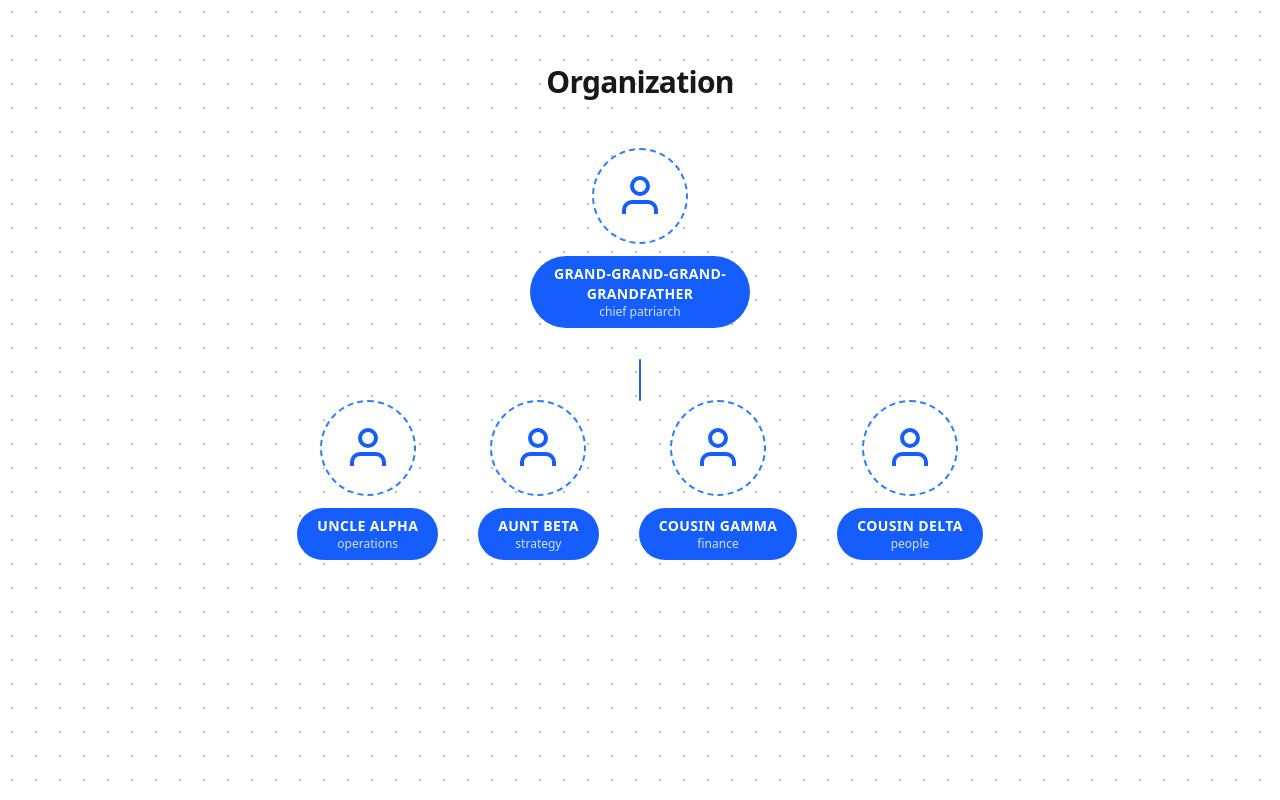
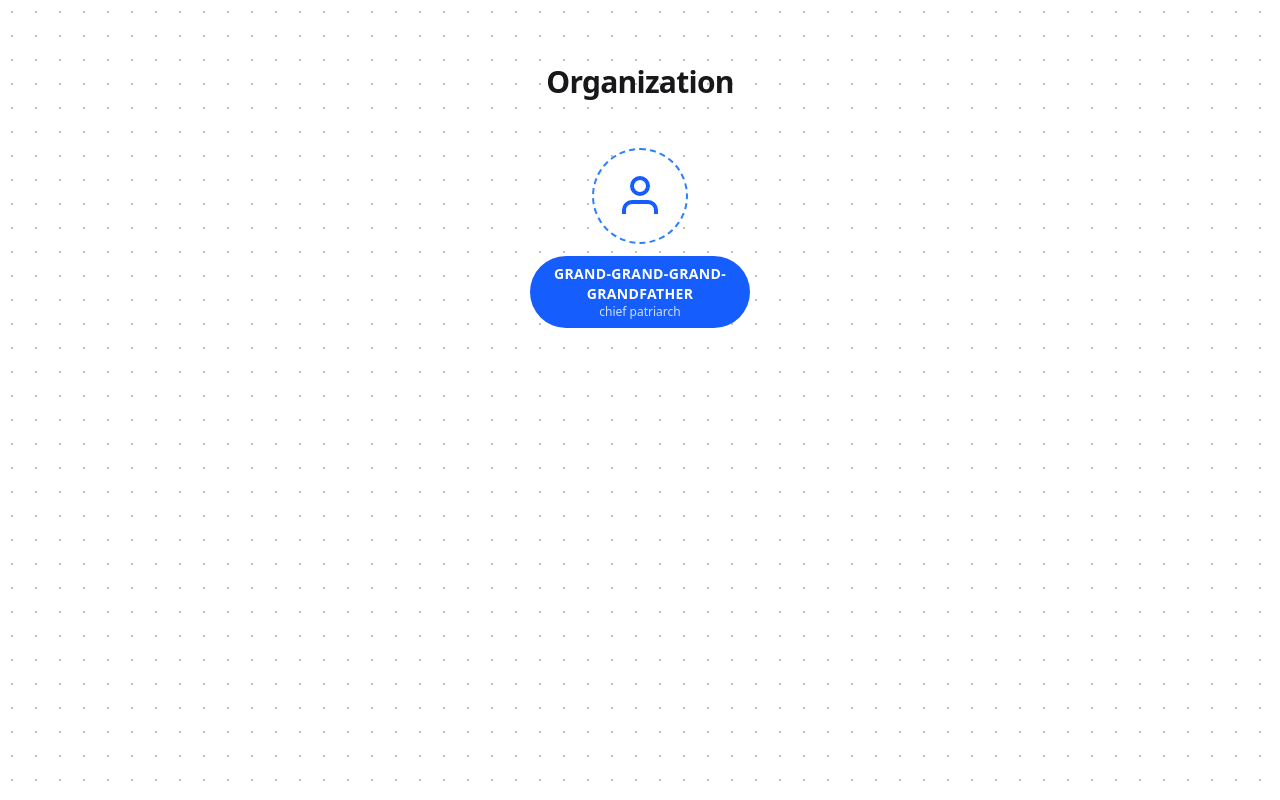
Before and after one commit to zeyadsadek03-prog/animated-dotgrid-landing, a Next.js app: page / in a window 1280 px wide. Built offline with nearby package versions, Linux system fonts and the light colour scheme.

Commit message:
feat: wire root click to reveal children with connector animation

```diff
--- a/src/app/page.tsx
+++ b/src/app/page.tsx
@@ -1,6 +1,7 @@
 'use client';
 
-import { motion } from "framer-motion";
+import React from 'react';
+import { motion, AnimatePresence } from 'framer-motion';
 
 interface OrgNodeData {
   id: string;
@@ -11,14 +12,14 @@ interface OrgNodeData {
 
 const TREE: OrgNodeData[] = [
   {
-    id: "root",
-    name: "Grand-Grand-Grand-Grandfather",
-    title: "chief patriarch",
+    id: 'root',
+    name: 'Grand-Grand-Grand-Grandfather',
+    title: 'chief patriarch',
     children: [
-      { id: "c1", name: "Uncle Alpha", title: "operations", children: [] },
-      { id: "c2", name: "Aunt Beta", title: "strategy", children: [] },
-      { id: "c3", name: "Cousin Gamma", title: "finance", children: [] },
-      { id: "c4", name: "Cousin Delta", title: "people", children: [] },
+      { id: 'c1', name: 'Uncle Alpha', title: 'operations', children: [] },
+      { id: 'c2', name: 'Aunt Beta', title: 'strategy', children: [] },
+      { id: 'c3', name: 'Cousin Gamma', title: 'finance', children: [] },
+      { id: 'c4', name: 'Cousin Delta', title: 'people', children: [] },
     ],
   },
 ];
@@ -41,10 +42,15 @@ function UserIcon({ className }: { className?: string }) {
 
 function OrgNode({
   data,
+  revealed,
+  onReveal,
 }: {
   data: OrgNodeData;
+  revealed: boolean;
+  onReveal: () => void;
 }) {
   const hasChildren = data.children.length > 0;
+  const isRoot = data.id === 'root';
 
   return (
     <div className="flex flex-col items-center">
@@ -54,11 +60,16 @@ function OrgNode({
         transition={{ duration: 0.35 }}
         className="flex flex-col items-center"
       >
-        <div className="relative flex items-center justify-center w-24 h-24 rounded-full border-2 border-dashed border-blue-500 bg-white">
+        <button
+          type="button"
+          onClick={onReveal}
+          className="relative flex items-center justify-center w-24 h-24 rounded-full border-2 border-dashed border-blue-500 bg-white cursor-pointer"
+          aria-label={`${data.name}${isRoot && hasChildren && !revealed ? ', click to expand' : ''}`}
+        >
           <div className="text-blue-600">
             <UserIcon className="w-12 h-12" />
           </div>
-        </div>
+        </button>
 
         <div className="mt-3 max-w-[220px] rounded-full bg-blue-600 px-5 py-2 text-center">
           <p className="text-sm font-extrabold uppercase tracking-wide text-white">
@@ -70,14 +81,21 @@ function OrgNode({
         </div>
       </motion.div>
 
-      {hasChildren && (
-        <div className="mt-8 flex flex-col items-center w-full">
+      <AnimatePresence>
+        {hasChildren && revealed && (
+          <motion.div
+            initial={{ opacity: 0 }}
+            animate={{ opacity: 1 }}
+            exit={{ opacity: 0 }}
+            transition={{ duration: 0.35 }}
+            className="mt-8 flex flex-col items-center w-full"
+          >
             <svg
               aria-hidden="true"
               className="block overflow-visible"
               width="2"
               height="40"
-            viewBox={`0 0 2 40`}
+              viewBox="0 0 2 40"
             >
               <motion.line
                 x1="1"
@@ -89,9 +107,10 @@ function OrgNode({
                 strokeLinecap="round"
                 initial={{ pathLength: 0 }}
                 animate={{ pathLength: 1 }}
-              transition={{ duration: 0.4, ease: "easeInOut" }}
+                transition={{ duration: 0.4, ease: 'easeInOut' }}
               />
             </svg>
+
             <motion.div
               initial="hidden"
               animate="visible"
@@ -110,17 +129,20 @@ function OrgNode({
                   }}
                   transition={{ duration: 0.45 }}
                 >
-                <OrgNode data={child} />
+                  <OrgNode data={child} revealed={true} onReveal={() => {}} />
                 </motion.div>
               ))}
             </motion.div>
-        </div>
+          </motion.div>
         )}
+      </AnimatePresence>
     </div>
   );
 }
 
 export default function Home() {
+  const [revealed, setRevealed] = React.useState(false);
+
   return (
     <main className="relative min-h-screen dot-grid">
       <section className="mx-auto max-w-6xl px-6 py-16">
@@ -128,7 +150,7 @@ export default function Home() {
           Organization
         </h1>
         <div className="mt-12 flex justify-center">
-          <OrgNode data={TREE[0]} />
+          <OrgNode data={TREE[0]} revealed={revealed} onReveal={() => setRevealed(true)} />
         </div>
       </section>
     </main>
```
Lines whose indentation alone changed are shown as unchanged.
